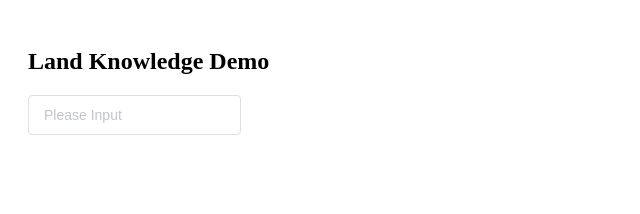
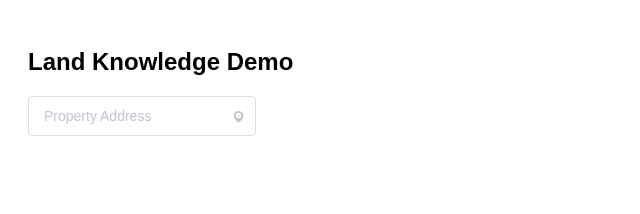
Before and after one commit to somazx/land-knowledge, a Nuxt app: page / in a window 1280 px wide. Shown: the top 214 px of the page, without its empty margins (0-640 px from the left). Built offline with nearby package versions, Linux system fonts and the light colour scheme.

Commit message:
add icon and change placeholder

```diff
--- a/pages/index.vue
+++ b/pages/index.vue
@@ -6,8 +6,8 @@
       class="inline-input"
       v-model="address"
       :fetch-suggestions="fetchSuggestions"
-      placeholder="Please Input"
-    ></el-autocomplete>
+      placeholder="Property Address"
+    ><i slot="suffix" class="el-input__icon el-icon-location"></i></el-autocomplete>
     </el-main>
   </el-container>
 </template>
@@ -77,3 +77,9 @@ export default Vue.extend({
   }
 })
 </script>
+
+<style>
+body, html {
+  font-family: Arial, Helvetica, sans-serif;
+}
+</style>
```
